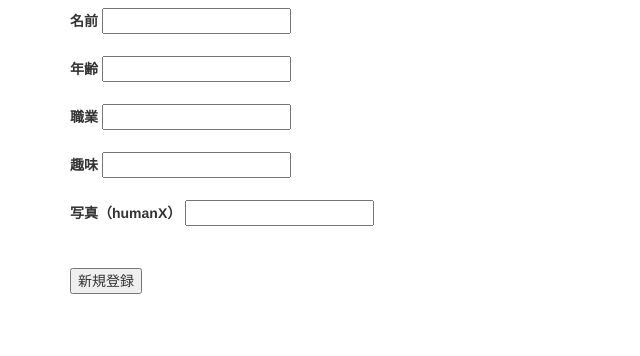
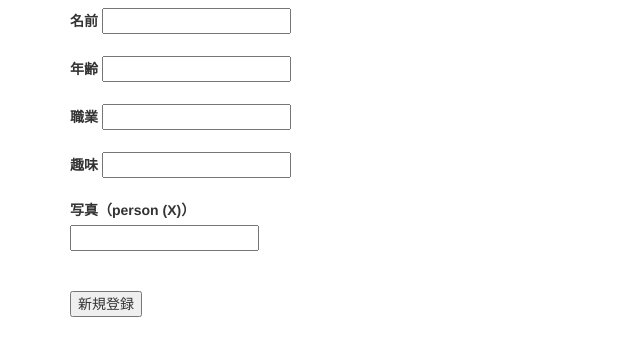
Before and after one commit to Yumekawa-chan/AI_Innovation_Contest, a Flask app: page /admin in a window 1280 px wide. Shown: the part 245-601 px from the top of the page, without its empty margins (0-640 px from the left). Run offline with Flask 2, Linux system fonts and the light colour scheme; some libraries are stand-ins or nearby versions.

Commit message:
add images

```diff
--- a/app/templates/admin.html
+++ b/app/templates/admin.html
@@ -17,7 +17,7 @@
           <input type="text" name="job"><br><br>
           <label for="hobby">趣味</label>
           <input type="text" name="hobby"><br><br>
-          <label for="image">写真（humanX）</label>
+          <label for="image">写真（person (X)）</label><br>
           <input type="text" name="img"><br><br>
           <br>
           <input type="submit" value="新規登録">
```
Also changed, not shown: app/info.db, app/static/image/people/human1.jpg (deleted), app/static/image/people/human2.jpg (deleted), app/static/image/people/human3.jpg (deleted), app/static/image/people/person (1).jpg (added), app/static/image/people/person (2).jpg (added), app/static/image/people/person (3).jpg (added), app/static/image/people/person (4).jpg (added), app/static/image/people/person (5).jpg (added), app/static/image/people/person (6).jpg (added), app/static/image/people/person (7).jpg (added), app/static/image/people/person (8).jpg (added), app/static/image/people/person (9).jpg (added).
